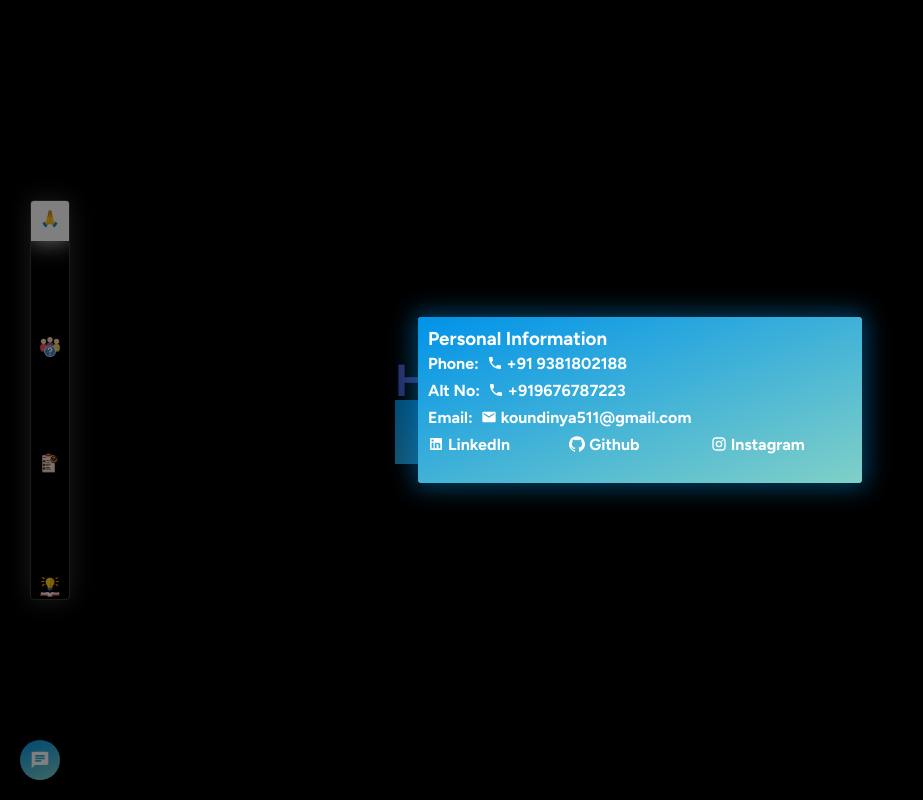
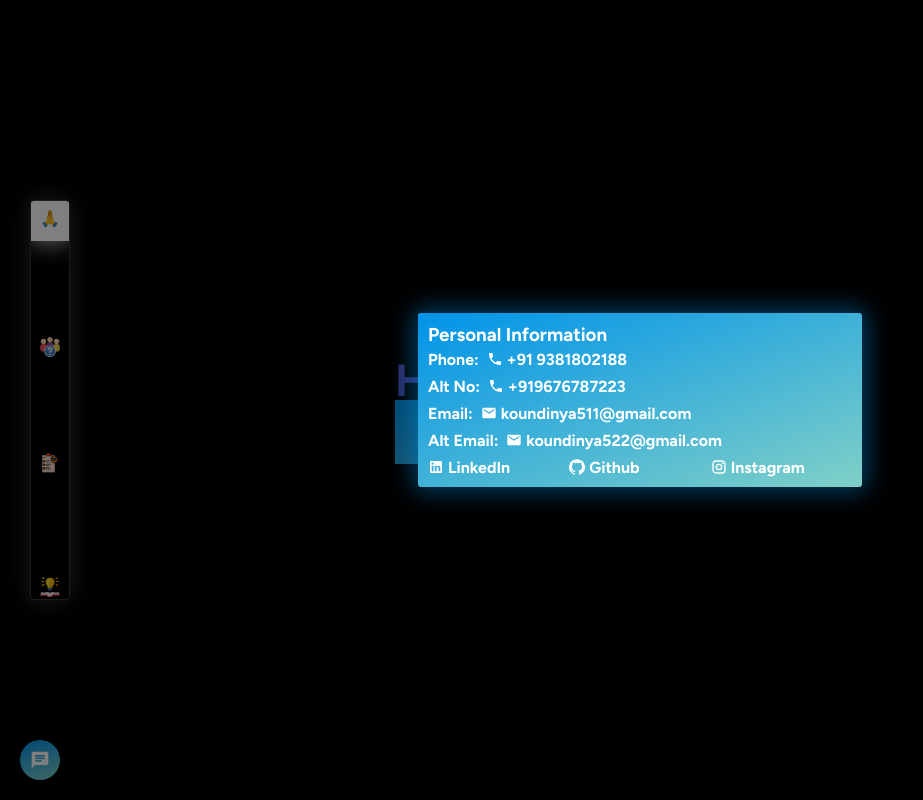
Before and after one commit to koundinyapidaparthy2/portfolio, a React (Create React App) app: page / in a window 1280 px wide. Both pictures are taken after a click on the element 40 px from the left and 760 px from the top of the page. Shown: the whole page, without its empty margins (0-923 px from the left). Built offline with nearby package versions, Linux system fonts and the light colour scheme; grey boxes are pictures that could not be loaded.

Commit message:
Update Alternate Email Id

```diff
--- a/src/Components/MessageMeHere.jsx
+++ b/src/Components/MessageMeHere.jsx
@@ -155,6 +155,19 @@ const MessageMeHere = () => {
                 </a>
               </Grid>
               <Grid item xs={12}>
+                <strong>Alt Email:</strong> &nbsp;
+                <a
+                  href="mailto: koundinya522@gmail.com"
+                  className={classes.anchorElement}
+                  target={"_blank"}
+                >
+                  <EmailIcon
+                    className={classes.anchorIcons + " " + classes.emailIcon}
+                  />
+                  koundinya522@gmail.com
+                </a>
+              </Grid>
+              <Grid item xs={12}>
                 <Grid container spacing={16} wrap="nowrap">
                   <Grid item xs={4}>
                     <a
```
